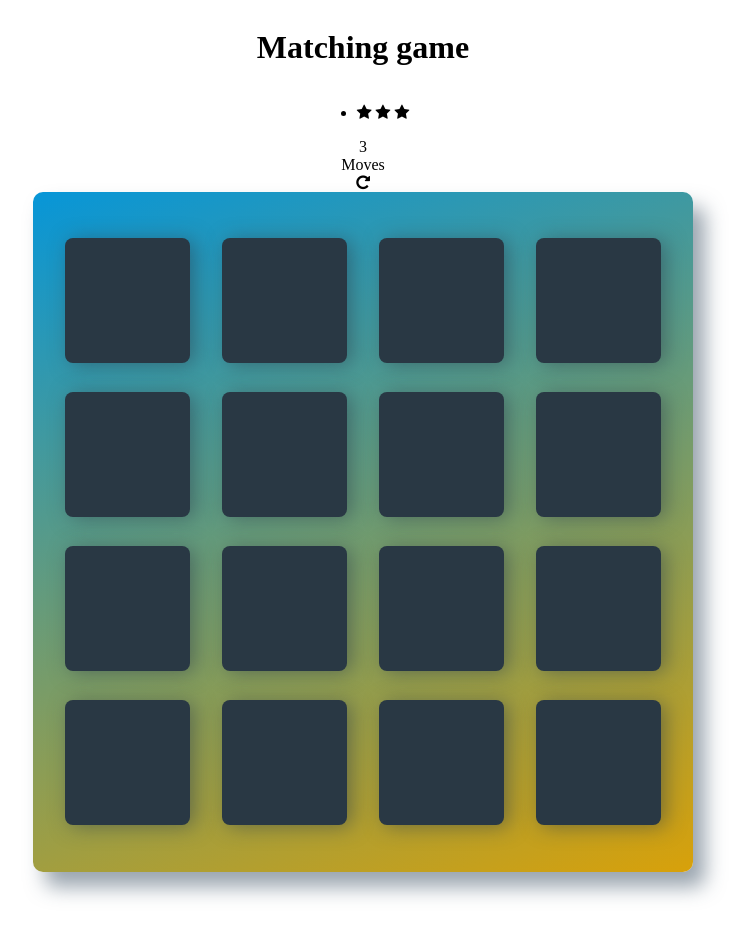
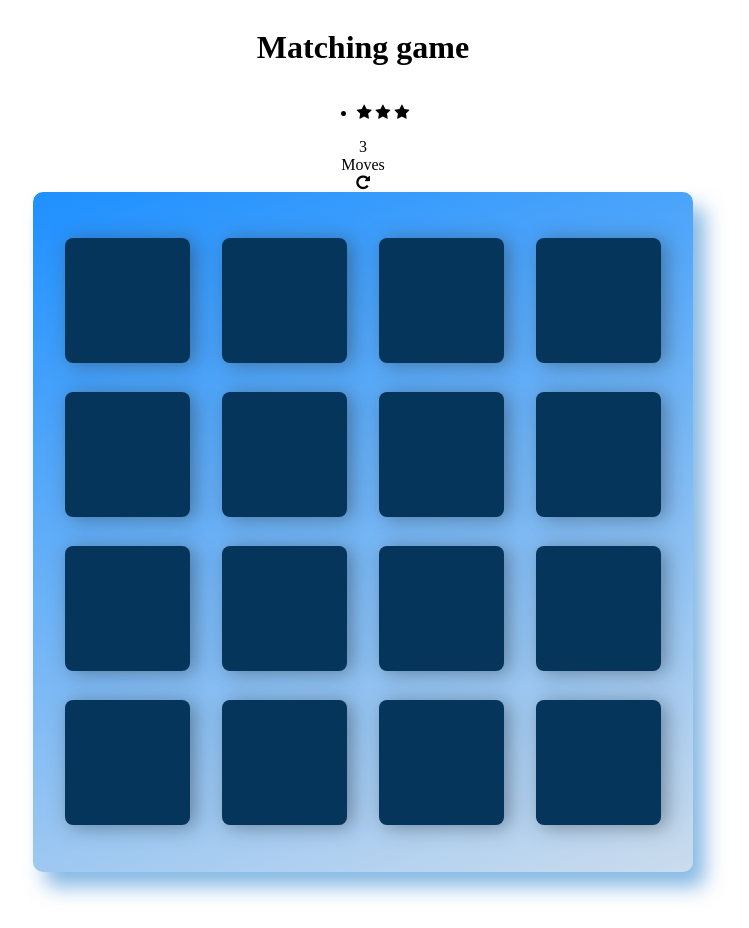
Before and after one commit to ebitsdev/memory_game, a Jekyll site: the page built from index.html, in a window 1280 px wide. Shown: the whole page, without its empty margins (277-1026 px from the left). Built offline with Jekyll 4.4.1, drawn with Linux system fonts in a browser that asks for light colours; some web fonts are replaced.

```diff
--- a/assets/css/app.scss
+++ b/assets/css/app.scss
@@ -10,10 +10,10 @@
   .deck {
     width: 660px;
     min-height: 680px;
-    background: linear-gradient(160deg, #0796d8 0%, #d8a10a 100%);
+    background: linear-gradient(160deg, dodgerblue 0%, rgba(44, 113, 182, 0.247) 100%);
     padding: 32px;
     border-radius: 10px;
-    box-shadow: 12px 15px 20px 0 rgba(54, 76, 95, 0.5);
+    box-shadow: 12px 15px 20px 0 rgba(16, 115, 202, 0.5);
     display: flex;
     flex-wrap: wrap;
     justify-content: space-between;
@@ -23,7 +23,7 @@
   .card {
     height: 125px;
     width: 125px;
-    background: #293844;
+    background: #06355c;
     font-size: 0;
     color: #ffffff;
     border-radius: 8px;
@@ -40,6 +40,7 @@
     border-radius: 10px;
     box-shadow: 12px 15px 20px 0 rgba(54, 76, 95, 0.5);
     display: flex;
+    cursor: pointer;
     justify-self: center;
     align-items: center;
   }
--- a/assets/js/app.js
+++ b/assets/js/app.js
@@ -78,6 +78,11 @@
     items.forEach(function (item) {
         item.onclick = function () {
             openCards.push(item);
+            if (openDeck.className === "open"){
+                alert('The class name is different');
+            } else {
+                alert(item.className);
+            }
             item.style.color = 'white';
             item.style.fontSize = '33px';
             const bd = document.querySelector('body');
```
Also changed, not shown: Gemfile.lock, 1 other file.
